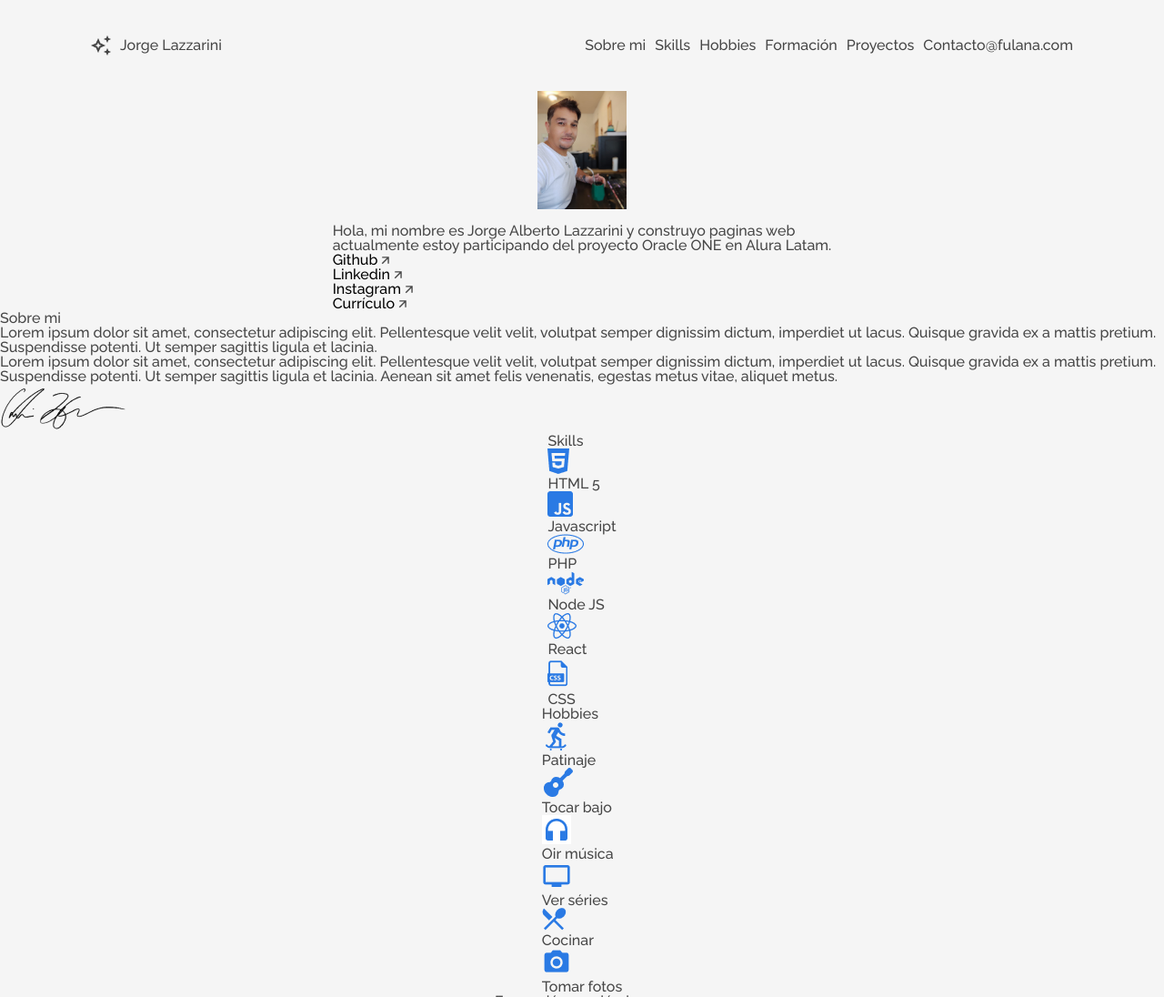
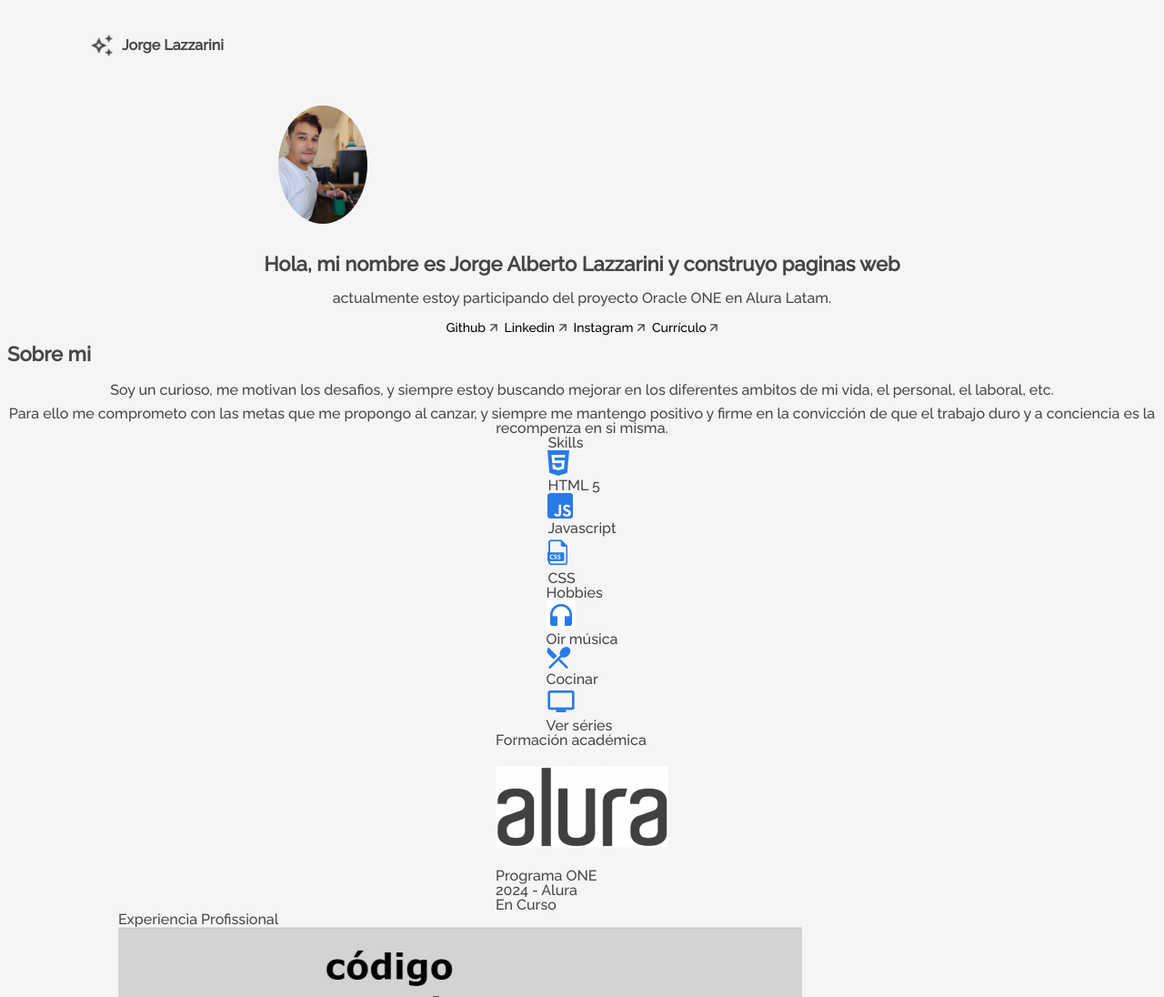
Before and after one commit to tersites03/Portafolios-JorgeLazzarini-, a plain HTML site: page index.html in a window 1280 px wide. Shown: the top 1096 px of the page at 91% size. Drawn offline with Linux system fonts and the light colour scheme.

Commit message:
armado los estilos modulares de las secciones headers. title y about, con la metodologia BEM y first movile.

```diff
--- a/index.html
+++ b/index.html
@@ -46,7 +46,9 @@
 
         <section class="title">
             <div class="title__div">
+
                 <img class="title__profile" src="assets/Jorge-Lazzarini.jpg">
+
                 <div class="title__container">
                     <h2 class="title__bio">
                     Hola, mi nombre es Jorge Alberto Lazzarini y construyo paginas web </h2>
@@ -67,15 +69,11 @@
         <section class="about" id="sobre-mi">
             <div class="about__container">
                 <h3 class="about__title">Sobre mi</h3>
-                <p class="about__paragraph">Lorem ipsum dolor sit amet, consectetur adipiscing elit. Pellentesque velit
-                    velit, volutpat semper dignissim dictum, imperdiet ut lacus. Quisque gravida ex a mattis pretium.
-                    Suspendisse potenti. Ut semper sagittis ligula et lacinia. </p>
-                <p class="about__paragraph">Lorem ipsum dolor sit amet, consectetur adipiscing elit. Pellentesque velit
-                    velit, volutpat semper dignissim dictum, imperdiet ut lacus. Quisque gravida ex a mattis pretium.
-                    Suspendisse potenti. Ut semper sagittis ligula et lacinia. Aenean sit amet felis venenatis, egestas
-                    metus vitae, aliquet metus.</p>
+                <p class="about__paragraph">Soy un curioso, me motivan los desafios, y siempre estoy buscando mejorar en los diferentes ambitos de mi vida, el personal, el laboral, etc. </p>
+                <p class="about__paragraph">Para ello me comprometo con las metas que me propongo al
+                    canzar, y siempre me mantengo positivo y firme en la convicción de que el trabajo duro y a conciencia es la recompenza en si misma.</p>
                 <!-- Si quieres, pon tú firma acá! -->
-                <img src="assets\signature.png">
+                <!-- <img src="assets\signature.png">  -->
             </div>
         </section>
 
@@ -97,6 +95,7 @@
                     </ul>
                 </div>
 
+<!-- aún falta aprender estas  Skills
                 <div class="skills__box">
                     <ul>
                         <li class="skills__img"> <img src="assets\php_icon.png" alt=""></li>
@@ -117,7 +116,7 @@
                         <li class="skills__name">React</li>
                     </ul>
                 </div>
-
+-->
                 <div class="skills__box">
                     <ul>
                         <li class="skills__img"> <img src="assets\css_icon.png" alt=""> </li>
@@ -131,24 +130,36 @@
         <section class="hobbies" id="hobbies">
             <h3 class="hobbies__title">Hobbies</h3>
             <div class="hobbies__line">
+        <!--  estos Hobbies no los realizo aún
                 <div class="hobbies__box">
                     <ul>
                         <li class="hobbies__img"><img src="assets\skate_icon.png"></li>
                         <li class="hobbies__name"> Patinaje</li>
                     </ul>
                 </div>
-
                 <div class="hobbies__box">
                     <ul>
                         <li class="hobbies__img"> <img src="assets\guitar_icon.png" alt=""></li>
                         <li class="hobbies__name">Tocar bajo</li>
                     </ul>
                 </div>
-
+                <div class="hobbies__box">
+                    <ul>
+                        <li class="hobbies__img"> <img src="assets\camera_icon.png" alt=""> </li>
+                        <li class="hobbies__name">Tomar fotos</li>
+                    </ul>
+                </div>
+        -->
                 <div class="hobbies__box">
                     <ul>
                         <li class="hobbies__img"> <img src="assets\headphones_icon.png" alt=""></li>
                         <li class="hobbies__name">Oir música</li>
+                    </ul>
+                </div>
+                <div class="hobbies__box">
+                    <ul>
+                        <li class="hobbies__img"> <img src="assets\forkspoon_icon.png" alt=""> </li>
+                        <li class="hobbies__name">Cocinar</li>
                     </ul>
                 </div>
 
@@ -159,19 +170,7 @@
                     </ul>
                 </div>
 
-                <div class="hobbies__box">
-                    <ul>
-                        <li class="hobbies__img"> <img src="assets\forkspoon_icon.png" alt=""> </li>
-                        <li class="hobbies__name">Cocinar</li>
-                    </ul>
-                </div>
 
-                <div class="hobbies__box">
-                    <ul>
-                        <li class="hobbies__img"> <img src="assets\camera_icon.png" alt=""> </li>
-                        <li class="hobbies__name">Tomar fotos</li>
-                    </ul>
-                </div>
             </div>
         </section>
 
@@ -179,9 +178,11 @@
         <section class="academic" id="formacion">
             <h2 class="academic__title">Formación académica</h2>
             <div class="academic__courses">
+        <!-- falta Formación académica
+
                 <div class="academic__courses__box">
                     <ul class="academic__courses__list">
-                        <!-- Pon el logotipo de la institución de formación -->
+
                         <li class="academic__courses__item__img"><img src="assets\ufpr_logo.png"></li>
                         <li class="academic__courses__item__title">
                             <h4>Análisis de datos</h4>
@@ -191,30 +192,23 @@
                         </li>
                     </ul>
                 </div>
+
+
+        -->
                 <div class="academic__courses__box">
                     <ul class="academic__courses__list">
                         <!--Pon el logotipo de la institución de formación -->
                         <li class="academic__courses__item__img"><img src="assets\alura_logo.png"></li>
                         <li class="academic__courses__item__title">
-                            <h4>Formación en UX Design</h4>
+                            <h4>Programa ONE </h4>
                         </li>
                         <li class="academic__courses__item__subtitle">
-                            <p>2019 - Alura</p>
+                            <p>2024 - Alura</p>
+                            <p>En Curso</p>
                         </li>
                     </ul>
                 </div>
-                <div class="academic__courses__box">
-                    <ul class="academic__courses__list">
-                        <!-- Pon el logotipo de la institución de formación -->
-                        <li class="academic__courses__item__img"><img src="assets\ufrj_logo.png"></li>
-                        <li class="academic__courses__item__title">
-                            <h4>Posgrado en diseño</h4>
-                        </li>
-                        <li class="academic__courses__item__subtitle">
-                            <p>En curso - UFRJ</p>
-                        </li>
-                    </ul>
-                </div>
+
             </div>
         </section>
 
@@ -229,7 +223,7 @@
                     <div class="experience__description">
                         <!-- Pon el enlace del proyecto en Github o GithubPages -->
                         <span class="experience__repo"><a
-                                href="https://github.com/alura-challenges/challenge-one-encriptador-latam"><button
+                                href="https://github.com/tersites03/challenge-ecriptador.git"><button
                                     class="experiencia__botao--repo">Repositório</button></a></span>
                         <span class="experience__demo"><a href=""><button class="experience__botao--demo">Ver
                                     demo</button></a></span>
--- a/styles/about.css
+++ b/styles/about.css
@@ -1,5 +1,22 @@
 /*Sección About*/
-
-section.about{
-
+div.about__container{
+    display: flex;
+    flex-direction: column;
+    text-align: center;
+    align-items: center;
+    gap:10px;
 }
+h3.about__title{
+    font-size: 22px;
+    font-weight: 700;
+    line-height: 25.83px;
+    align-self: flex-start;
+    padding: 8px;
+    color: #464646;
+}
+p.about__parragraph{
+    font-size: 14px;
+    font-weight: 400;
+    line-height: 16.44px;
+    color: #464646;
+}
--- a/styles/header.css
+++ b/styles/header.css
@@ -2,30 +2,41 @@ header{
     height: 60px;
     padding: 0 30px;
     display: flex;
+    flex-direction: row;
     align-items: center;
     justify-content: space-between;
 
 }
 .logo{
     display: flex;
+    flex-direction:row;
     align-items: center;
-    gap:10px;
+    gap: 10px;
 }
 .logo-img{
-    height: 22px;
+    height: 24px;
 
 }
 .titulo-menu{
-
+    font-size: 16px;
+    font-weight: 700;
+    line-height: 18.78px;
 }
 
-.menu__list{
+ul.menu__list{
     display:none;
 }
 .menu__list li a{
     color:  #464646;
 
 }
+.menu__list__item__c{
+    font-size: 14px;
+    line-height: 16.44px;
+    font-weight: 400;
+    color: #464646;
+}
+
 @media (min-width:1024px){
     header{
         padding: 20px 100px;
--- a/styles/menu.css
+++ b/styles/menu.css
@@ -1,6 +1,13 @@
 /*Sección Menu*/
 
-section.menu{
+.menu__list{
     display:flex ;
+    flex-direction: row;
+    align-items: center;
+    justify-content: center;
     width: 100%;
+    gap:16px;
 }
+.menu__list__item{
+
+}
--- a/styles/titulo.css
+++ b/styles/titulo.css
@@ -10,9 +10,43 @@
     flex-direction: column;
     align-content: center;
     align-items: center;
-    gap:16px;
+    gap: 16px;
+    text-align: center;
 
 }
 img.title__profile{
     width: 98px;
+    align-self: self-start;
+    gap:16px;
+    padding: 16px;
+    border-radius: 50%;
 }
+div.title__container{
+    display: flex;
+    flex-direction: column;
+    align-items: center;
+    gap: 16px;
+    text-align: center;
+}
+h2.title__bio{
+    font-size: 22px;
+    font-weight: 700;
+    line-height: 25.83px;
+    text-align: center;
+}
+h3.title__Subsection{
+    font-size: 14px;
+    font-weight: 400;
+    line-height: 16.44px;
+}
+ul.title__network{
+    display: flex;
+    flex-direction: row;
+    justify-content: space-around;
+    gap:8px;
+}
+li.title__network__item{
+    font-size: 14px;
+    font-weight: 400;
+    line-height: 16.44px;
+}
```
